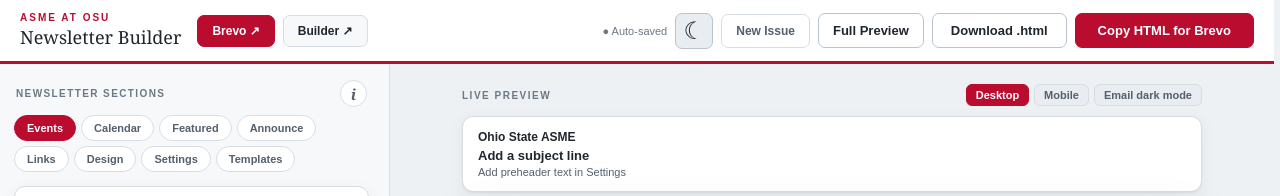
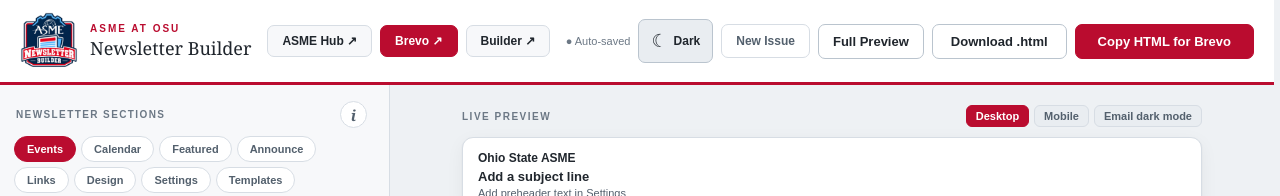
Before and after one commit to ASME-OSU/ASME-Newsletter-Builder, a website: page index.html in a window 1280 px wide. Shown: the top 196 px of the page. Drawn offline with Linux system fonts and the light colour scheme.

Commit message:
Match Social Hub theme control and add newsletter branding and Hub link

```diff
--- a/index.html
+++ b/index.html
@@ -3,6 +3,7 @@
 <head>
   <meta charset="UTF-8" />
   <meta name="viewport" content="width=device-width, initial-scale=1.0" />
+  <link rel="icon" type="image/png" href="assets/newsletter-builder-badge.png">
   <title>ASME OSU — Newsletter Builder</title>
   <style>
     :root {
@@ -52,6 +53,8 @@
     #topbar { background: var(--surface); border-bottom: 3px solid var(--scarlet); padding: 12px 20px; display: flex; align-items: center; justify-content: space-between; flex-shrink: 0; gap: 10px; flex-wrap: wrap; box-shadow: 0 2px 12px rgba(25,35,45,0.07); }
     .topbar-left { display:flex; align-items:center; gap:16px; flex-wrap:wrap; }
     .topbar-shortcuts { display:flex; align-items:center; gap:8px; flex-wrap:wrap; }
+    .builder-brand { display:flex; align-items:center; gap:12px; }
+    .builder-badge { display:block; width:58px; height:58px; object-fit:contain; flex-shrink:0; }
     .brand-label { font-family: Arial,sans-serif; font-size: 10px; font-weight: 800; letter-spacing: 2px; text-transform: uppercase; color: var(--scarlet); margin-bottom: 2px; }
     .brand-title { font-size: 18px; color: var(--ink); }
     .topbar-right { display: flex; gap: 8px; align-items: center; flex-wrap: wrap; }
@@ -68,7 +71,8 @@
     #download-btn:hover { background: var(--surface-soft); }
     #new-issue-btn { background: transparent; color: var(--ink-muted); border: 1px solid var(--border); border-radius: 7px; padding: 9px 14px; font-size: 12px; font-weight: 700; font-family: Arial,sans-serif; cursor: pointer; white-space: nowrap; }
     #new-issue-btn:hover { background: var(--surface-soft); color:var(--ink); }
-    #editor-theme-btn { width:38px; height:36px; flex:0 0 38px; display:inline-flex; align-items:center; justify-content:center; background:var(--surface-muted); color:var(--ink); border:1px solid var(--border-strong); border-radius:7px; padding:0; font:24px/1 Arial,sans-serif; cursor:pointer; }
+    #editor-theme-btn { min-width:44px; min-height:44px; gap:6px; display:inline-flex; align-items:center; justify-content:center; background:var(--surface-muted); color:var(--ink); border:1px solid var(--border-strong); border-radius:7px; padding:6px 12px; font:600 12px/1 Arial,sans-serif; cursor:pointer; }
+    #editor-theme-icon { font-size:18px; font-weight:400; }
     #editor-theme-btn:hover { background:var(--surface-soft); }
     #main { display: flex; flex: 1; overflow: hidden; }
     #editor { width: 390px; min-width: 320px; flex-shrink: 0; background: var(--surface-soft); border-right: 1px solid var(--border); overflow-y: auto; scrollbar-gutter: stable; padding: 16px 14px; }
@@ -315,18 +319,22 @@
 <div id="app">
   <div id="topbar">
     <div class="topbar-left">
-      <div>
-        <div class="brand-label">ASME at OSU</div>
-        <div class="brand-title">Newsletter Builder</div>
+      <div class="builder-brand">
+        <img class="builder-badge" src="assets/newsletter-builder-badge.png" alt="ASME Newsletter Builder badge" width="58" height="58">
+        <div>
+          <div class="brand-label">ASME at OSU</div>
+          <div class="brand-title">Newsletter Builder</div>
+        </div>
       </div>
       <nav class="topbar-shortcuts" aria-label="External tools">
+        <a id="hub-shortcut" class="top-link-btn builder" href="https://asme-osu.github.io/ASME-HUB/" target="_blank" rel="noopener noreferrer">ASME Hub &#8599;</a>
         <a class="top-link-btn brevo" href="https://app.brevo.com/campaigns/listing" target="_blank" rel="noopener noreferrer">Brevo &#8599;</a>
         <a id="builder-shortcut" class="top-link-btn builder" href="https://asme-osu.github.io/ASME-Newsletter-Builder/" target="_blank" rel="noopener noreferrer">Builder &#8599;</a>
       </nav>
     </div>
     <div class="topbar-right">
       <span id="save-indicator">&#9679; Auto-saved</span>
-      <button id="editor-theme-btn" type="button" aria-pressed="false" aria-label="Switch to dark editor mode" title="Switch to dark editor mode" onclick="toggleEditorTheme()">☾</button>
+      <button id="editor-theme-btn" type="button" aria-pressed="false" aria-label="Switch to dark editor mode" title="Switch to dark editor mode" onclick="toggleEditorTheme()"><span id="editor-theme-icon" aria-hidden="true">☾</span><span id="editor-theme-text">Dark</span></button>
       <button id="new-issue-btn" onclick="confirmNewIssue()" title="Clear and start a fresh issue">New Issue</button>
       <button id="fullscreen-btn" onclick="toggleFullscreen()">Full Preview</button>
       <button id="download-btn" onclick="downloadHTML()">Download .html</button>
@@ -547,7 +555,8 @@ function setEditorTheme(theme){
   document.documentElement.dataset.editorTheme=dark?"dark":"light";
   var button=document.getElementById("editor-theme-btn");
   button.setAttribute("aria-pressed",String(dark));
-  button.textContent=dark?"☀":"☾";
+  document.getElementById("editor-theme-icon").textContent=dark?"☀":"☾";
+  document.getElementById("editor-theme-text").textContent=dark?"Light":"Dark";
   button.setAttribute("aria-label",dark?"Switch to light editor mode":"Switch to dark editor mode");
   button.title=dark?"Switch to light editor mode":"Switch to dark editor mode";
   try{localStorage.setItem("asme_nl_editor_theme",dark?"dark":"light");}catch(error){}
```
Also changed, not shown: test/app-integration.test.mjs (+11 -7 lines), assets/newsletter-builder-badge.png (added).
